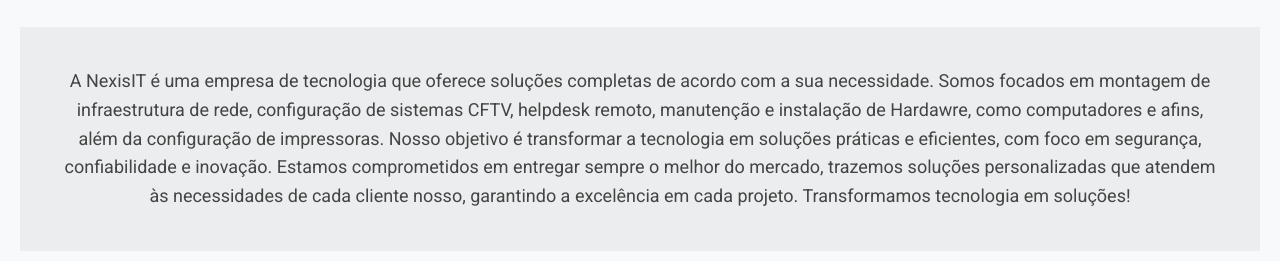
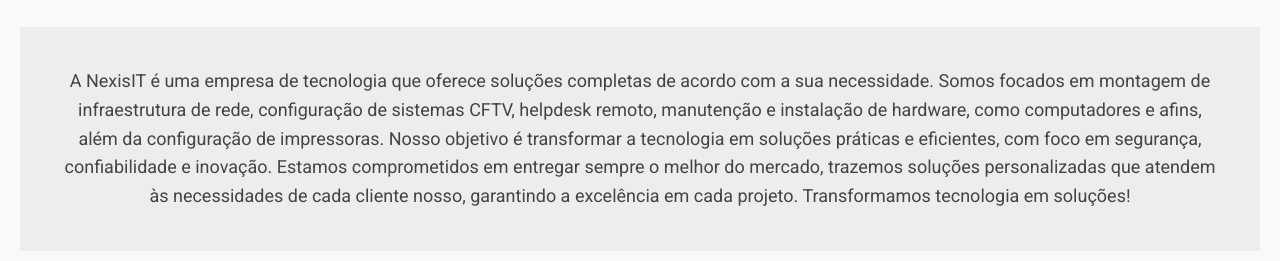
Before and after one commit to okgomes/nexisit, a plain HTML site: page index.html in a window 1280 px wide. Shown: the part 3734-3995 px from the top of the page. Drawn offline with Linux system fonts and the light colour scheme.

Commit message:
Update index.html

```diff
--- a/index.html
+++ b/index.html
@@ -127,7 +127,7 @@
             <h2 class="about-title">SOBRE <span class="highlight">NÓS</span></h2>
             <div class="about-content">
                 <p>
-                    A NexisIT é uma empresa de tecnologia que oferece soluções completas de acordo com a sua necessidade. Somos focados em montagem de infraestrutura de rede, configuração de sistemas CFTV, helpdesk remoto, manutenção e instalação de Hardawre, como computadores e afins, além da configuração de impressoras. Nosso objetivo é transformar a tecnologia em soluções práticas e eficientes, com foco em segurança, confiabilidade e inovação. Estamos comprometidos em entregar sempre o melhor do mercado, trazemos soluções personalizadas que atendem às necessidades de cada cliente nosso, garantindo a excelência em cada projeto. Transformamos tecnologia em soluções!
+                    A NexisIT é uma empresa de tecnologia que oferece soluções completas de acordo com a sua necessidade. Somos focados em montagem de infraestrutura de rede, configuração de sistemas CFTV, helpdesk remoto, manutenção e instalação de hardware, como computadores e afins, além da configuração de impressoras. Nosso objetivo é transformar a tecnologia em soluções práticas e eficientes, com foco em segurança, confiabilidade e inovação. Estamos comprometidos em entregar sempre o melhor do mercado, trazemos soluções personalizadas que atendem às necessidades de cada cliente nosso, garantindo a excelência em cada projeto. Transformamos tecnologia em soluções!
                 </p>
             </div>
         </section>
```
